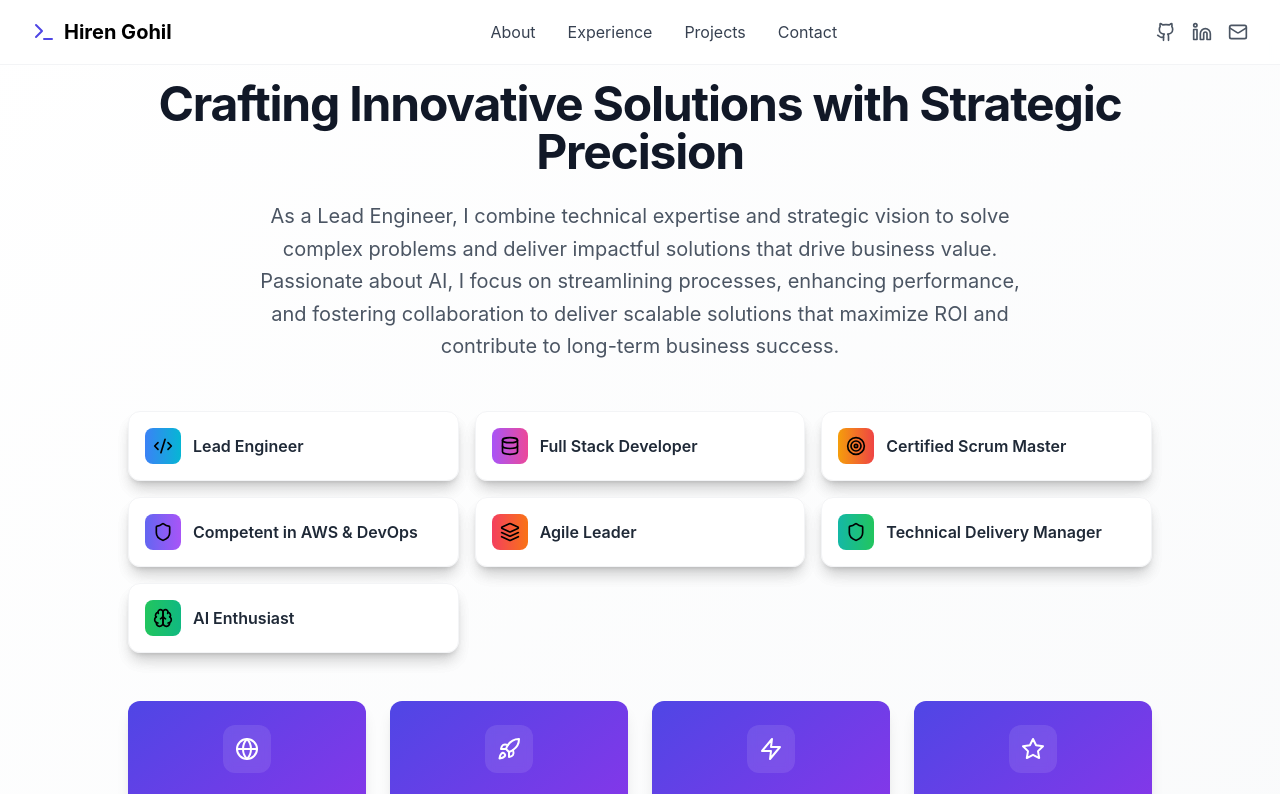
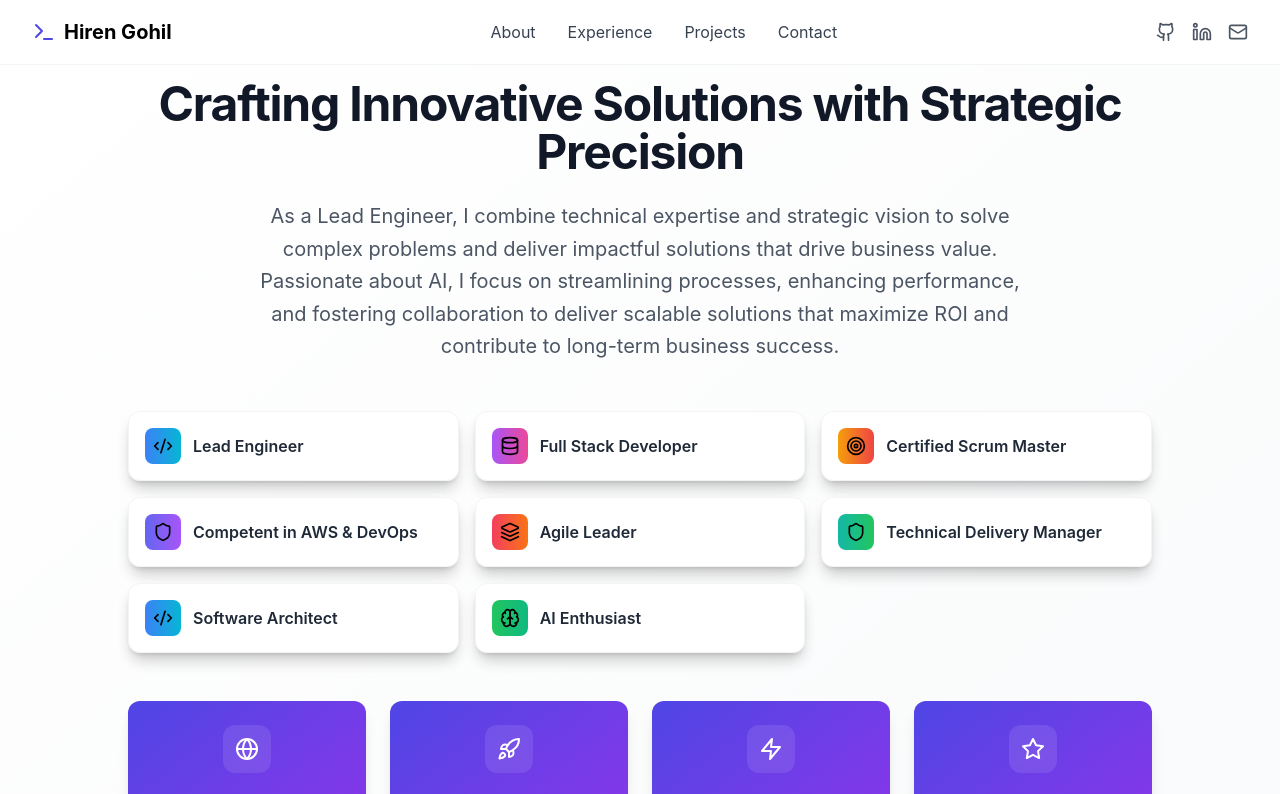
Before and after one commit to HirenGohil13/hiren-portfolio, a React (Vite) app: page / in a window 1280 px wide. Shown: the top 794 px of the page. Built offline with nearby package versions, Linux system fonts and the light colour scheme.

Commit message:
Updated Hero section

```diff
--- a/src/components/Hero.tsx
+++ b/src/components/Hero.tsx
@@ -11,7 +11,8 @@ export default function Hero() {
     { icon: <Shield className="h-5 w-5" />, text: "Competent in AWS & DevOps", color: "from-indigo-500 to-purple-500" },
     { icon: <Layers className="h-5 w-5" />, text: "Agile Leader", color: "from-rose-500 to-orange-500" },
     { icon: <Shield className="h-5 w-5" />, text: "Technical Delivery Manager", color: "from-teal-500 to-green-500" },
-    { icon: <Brain className="h-5 w-5" />, text: "AI Enthusiast", color: "from-green-500 to-emerald-500" },// Added Technical Manager
+    { icon: <Code2 className="h-5 w-5" />, text: "Software Architect", color: "from-blue-500 to-cyan-500" },
+    { icon: <Brain className="h-5 w-5" />, text: "AI Enthusiast", color: "from-green-500 to-emerald-500" }
   ];
 
   const metrics = [
```
